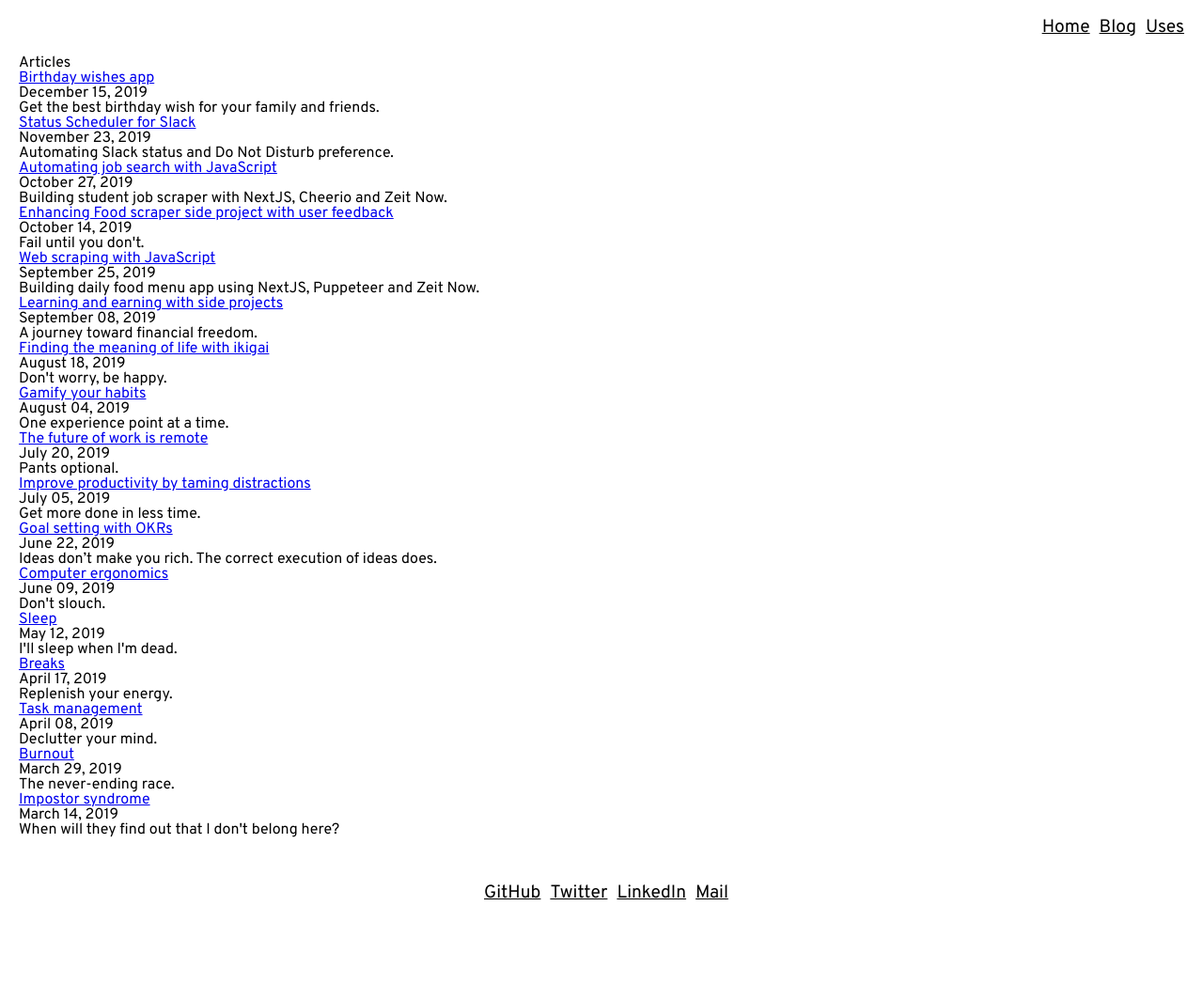
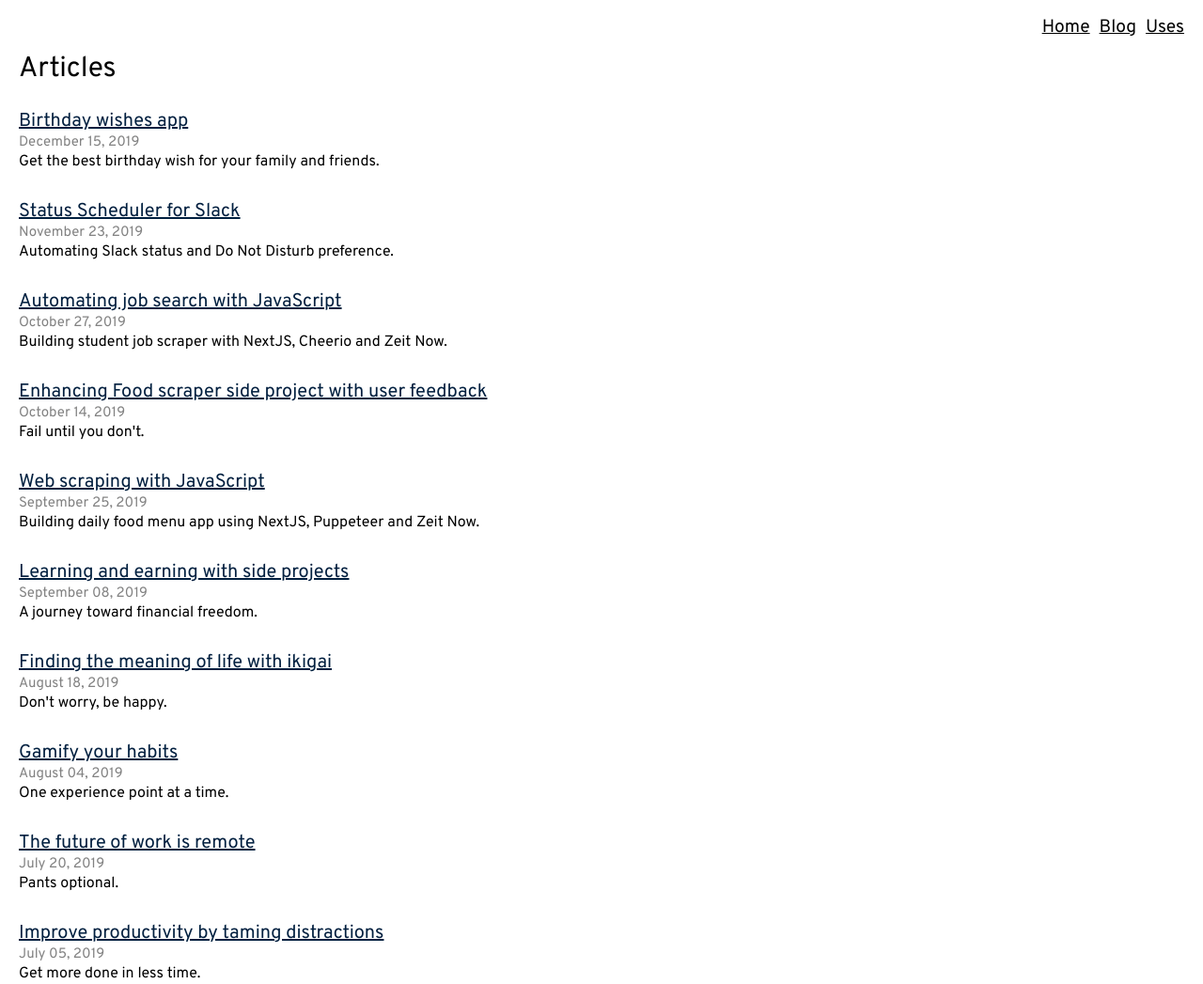
Before and after one commit to jamzi/portfolio, a Gatsby site: page /blog in a window 1280 px wide. Shown: the top 1047 px of the page at 94% size. Before the commit the page ends 980 px from the top, so only its background shows below. Built offline with nearby package versions, Linux system fonts and the light colour scheme; Gatsby itself is replaced by a stand-in of ours.

Commit message:
artcles page styling

```diff
--- a/src/pages/blog.js
+++ b/src/pages/blog.js
@@ -8,14 +8,33 @@ import SEO from "../components/seo"
 const ArticlesWrapper = styled.div`
   display: flex;
   align-items: center;
+  margin-bottom: 30px;
+`
+
+const Article = styled.article`
+  margin-bottom: 35px;
+`
+
+const ArticleTitle = styled.h3`
+  font-size: 20px;
+  margin-bottom: 5px;
+`
+
+const ArticleDate = styled.div`
+  font-size: 15px;
+  margin-bottom: 5px;
+  color: #828282;
 `
 
 const SectionTitle = styled.h2`
+  font-size: 30px;
   margin: 0px 10px 0px 0px;
 `
 
 const StyledLink = styled(Link)`
   box-shadow: "none";
+  text-decoration: underline;
+  color: #001f3f;
 `
 
 const BlogIndex = ({ data }) => {
@@ -30,12 +49,12 @@ const BlogIndex = ({ data }) => {
       {posts.map(({ node }) => {
         const title = node.frontmatter.title || node.fields.slug
         return (
-          <article key={node.fields.slug}>
+          <Article key={node.fields.slug}>
             <header>
-              <h3>
+              <ArticleTitle>
                 <StyledLink to={node.fields.slug}>{title}</StyledLink>
-              </h3>
-              <small>{node.frontmatter.date}</small>
+              </ArticleTitle>
+              <ArticleDate>{node.frontmatter.date}</ArticleDate>
             </header>
             <section>
               <p
@@ -44,7 +63,7 @@ const BlogIndex = ({ data }) => {
                 }}
               />
             </section>
-          </article>
+          </Article>
         )
       })}
     </Layout>
```
